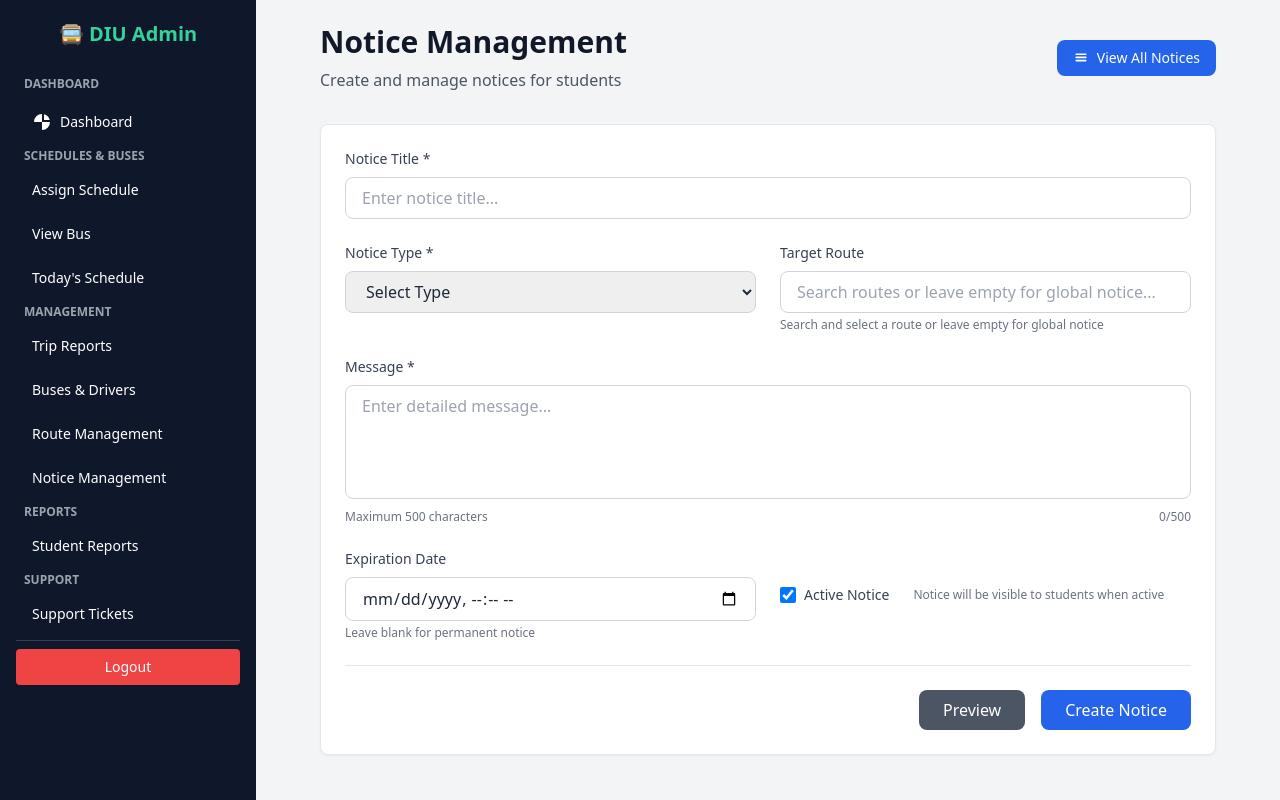
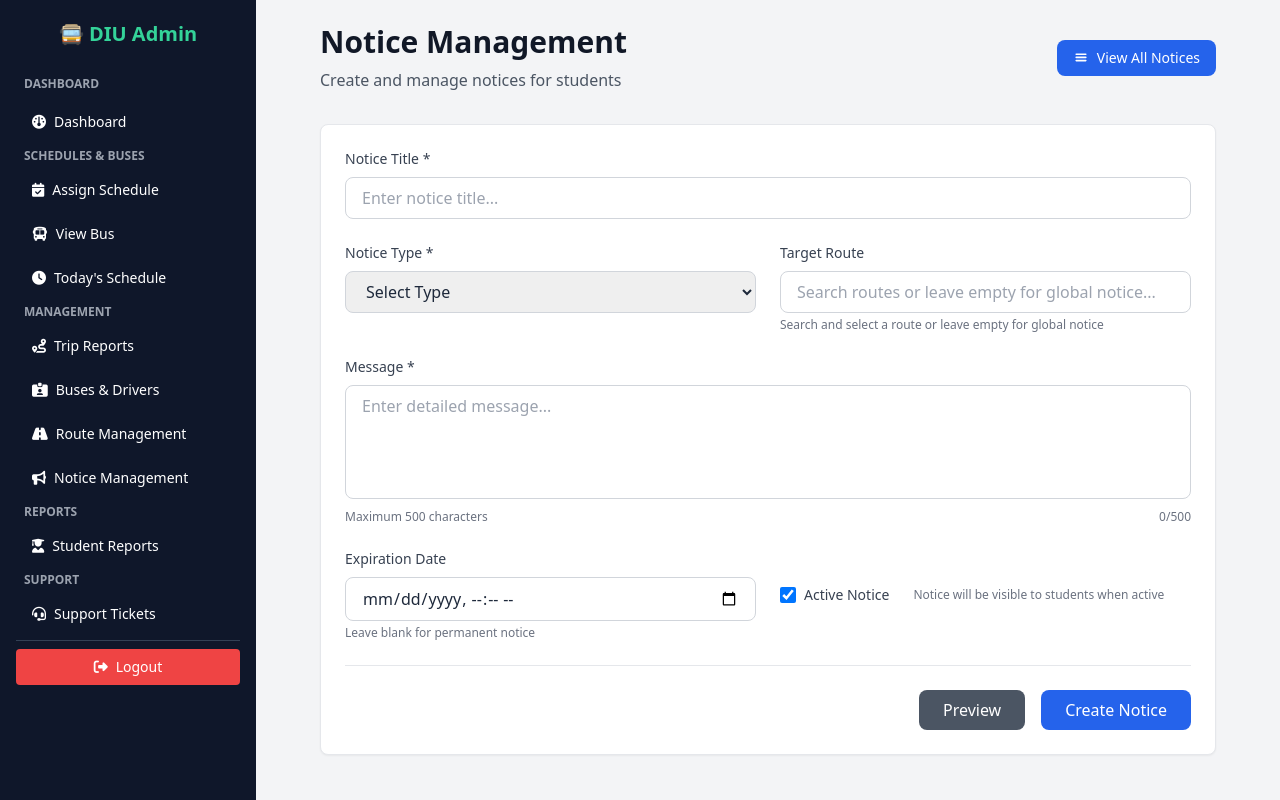
Before and after one commit to AbrarZaved/Transportation_System_by_Django, a Django app: page /add_notice/ in a window 1280 px wide. Run offline with Django 5.2, Linux system fonts and the light colour scheme; the visitor is signed in with stand-in values (Sample User, id 1); data that the repository does not hold is empty; some libraries are stand-ins or nearby versions.

Commit message:
feat: Replace dashboard and menu icons with Font Awesome icons for improved UI

```diff
--- a/templates/admin_kits/base.html
+++ b/templates/admin_kits/base.html
@@ -4,6 +4,8 @@
     <meta charset="UTF-8" />
     <title>{% block title %}DIU Transportation Admin{% endblock %}</title>
     <meta name="viewport" content="width=device-width, initial-scale=1.0" />
+    <link rel="stylesheet" href="https://cdnjs.cloudflare.com/ajax/libs/font-awesome/6.5.0/css/all.min.css">
+
     <script src="https://cdn.tailwindcss.com"></script>
     {% block style %}
     <style>
@@ -39,16 +41,7 @@
             href="{% url 'dashboard' %}"
             class="px-4 py-2 rounded hover:bg-slate-800 flex items-center gap-2"
           >
-            <svg
-              xmlns="http://www.w3.org/2000/svg"
-              class="h-5 w-5"
-              viewBox="0 0 20 20"
-              fill="currentColor"
-            >
-              <path d="M2 10a8 8 0 018-8v8h8a8 8 0 01-8 8v-8z" />
-              <path d="M12 2.252A8.014 8.014 0 0117.748 8H12V2.252z" />
-            </svg>
-            Dashboard
+            <i class="fa-solid fa-gauge"></i> Dashboard
           </a>
 
           <!-- Schedules & Buses -->
@@ -61,20 +54,19 @@
             href="{% url 'assign_schedule' %}"
             class="px-4 py-2 rounded hover:bg-slate-800 flex items-center gap-2"
           >
-            <!-- icon omitted for brevity -->
-            Assign Schedule
+            <i class="fa-solid fa-calendar-check"></i> Assign Schedule
           </a>
           <a
             href="{% url 'view_bus' %}"
             class="px-4 py-2 rounded hover:bg-slate-800 flex items-center gap-2"
           >
-            View Bus
+            <i class="fa-solid fa-bus"></i> View Bus
           </a>
           <a
             href="{% url 'today_schedules' %}"
             class="px-4 py-2 rounded hover:bg-slate-800 flex items-center gap-2"
           >
-            Today's Schedule
+            <i class="fa-solid fa-clock"></i> Today's Schedule
           </a>
 
           <!-- Management (Superuser only) -->
@@ -88,25 +80,25 @@
             href="{% url 'trip_reports' %}"
             class="px-4 py-2 rounded hover:bg-slate-800 flex items-center gap-2"
           >
-            Trip Reports
+            <i class="fa-solid fa-route"></i> Trip Reports
           </a>
           <a
             href="{% url 'manage_drivers_buses' %}"
             class="px-4 py-2 rounded hover:bg-slate-800 flex items-center gap-2"
           >
-            Buses & Drivers
+            <i class="fa-solid fa-id-card-clip"></i> Buses & Drivers
           </a>
           <a
             href="{% url 'route_management' %}"
             class="px-4 py-2 rounded hover:bg-slate-800 flex items-center gap-2"
           >
-            Route Management
+            <i class="fa-solid fa-road"></i> Route Management
           </a>
           <a
             href="{% url 'add_notice' %}"
             class="px-4 py-2 rounded hover:bg-slate-800 flex items-center gap-2"
           >
-            Notice Management
+            <i class="fa-solid fa-bullhorn"></i> Notice Management
           </a>
           {% endif %}
 
@@ -121,7 +113,7 @@
             href="{% url 'student_reports' %}"
             class="px-4 py-2 rounded hover:bg-slate-800 flex items-center gap-2"
           >
-            Student Reports
+            <i class="fa-solid fa-user-graduate"></i> Student Reports
           </a>
           {% endif %}
 
@@ -135,7 +127,7 @@
             href="{% url 'admin_support_tickets' %}"
             class="px-4 py-2 rounded hover:bg-slate-800 flex items-center gap-2"
           >
-            Support Tickets
+            <i class="fa-solid fa-headset"></i> Support Tickets
           </a>
 
           <!-- Divider & Logout -->
@@ -144,7 +136,7 @@
             href="{% url 'logout' %}"
             class="mt-3 bg-red-500 hover:bg-red-600 px-4 py-2 rounded text-center text-sm flex items-center gap-2 justify-center"
           >
-            Logout
+            <i class="fa-solid fa-right-from-bracket"></i> Logout
           </a>
         </nav>
       </aside>
```
